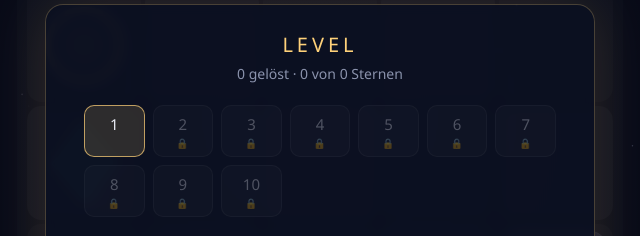
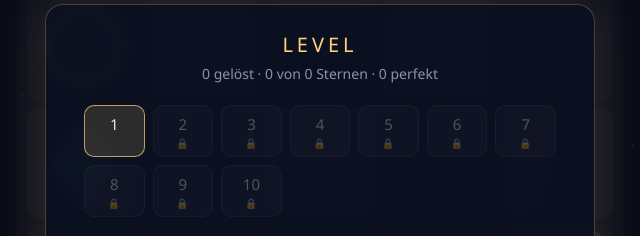
Before and after one commit to christophrus/lichtweg, a plain HTML site: page index.html in a window 1280 px wide. Both pictures are taken after a click on the button "Levelübersicht (L)". Shown: the part 246-482 px from the top of the page, 320-960 px from the left. Drawn offline with Linux system fonts and the light colour scheme; animation ran at ten frames a second.

Commit message:
v12: kleine Statistik in der Levelübersicht
Perfekte Level, gelöste und perfekte Tagesrätsel, längste Serie und
gelöste Zufallslevel. Alles aus dem localStorage, ohne Server.

Co-Authored-By: Claude Opus 5.5 <noreply@anthropic.com>

```diff
--- a/index.html
+++ b/index.html
@@ -697,6 +697,7 @@ function onWin() {
     $("winTitle").textContent = "Licht gefunden";
     text = moves <= L.par ? `${moves} Züge – perfekt.` : `${moves} Züge · Ziel war ${L.par}.`;
     $("share").hidden = false; $("share").textContent = "Link teilen";
+    if (mode === "seed") { save.randomSolved = (save.randomSolved || 0) + 1; persist(); }
     $("go").textContent = mode === "seed" ? "Noch ein Zufallslevel" : customFromEditor ? "Zum Editor" : "Zu den Leveln";
   } else {
     let r = save.daily.results[L.day];
@@ -1187,10 +1188,24 @@ function openLevels() {
     b.onclick = () => { closeLevels(); loadLevel(n); };
     g.append(b);
   }
-  $("levelsInfo").textContent = `${save.unlocked - 1} gelöst · ${sum} von ${(save.unlocked - 1) * 3} Sternen`;
+  const perfect = Object.values(save.stars).filter(v => v === 3).length, ds = dailyStats(), extra = [];
+  if (ds.solved) extra.push(`Tagesrätsel: ${ds.solved} gelöst, ${ds.perfect} perfekt, längste Serie ${ds.best} ${ds.best === 1 ? "Tag" : "Tage"}`);
+  if (save.randomSolved) extra.push(`Zufallslevel: ${save.randomSolved} gelöst`);
+  $("levelsInfo").innerHTML = `${save.unlocked - 1} gelöst · ${sum} von ${(save.unlocked - 1) * 3} Sternen · ${perfect} perfekt`
+    + extra.map(t => `<small>${t}</small>`).join("");
   $("levels").classList.add("show");
   const cur = g.querySelector(".cur") || g.querySelectorAll("button:not(:disabled)")[save.unlocked - 1];
   if (cur) { cur.scrollIntoView({ block: "nearest" }); cur.focus({ preventScroll: true }); }
+}
+// Kleine Statistik, nur aus dem, was ohnehin im Browser liegt
+function dailyStats() {
+  const keys = Object.keys(save.daily.results).sort();
+  let best = 0, run = 0, prev = null;
+  for (const k of keys) {
+    run = prev && dayKey(shiftDay(prev, 1)) === k ? run + 1 : 1; best = Math.max(best, run);
+    const [y, m, d] = k.split("-").map(Number); prev = { y, m, d };
+  }
+  return { solved: keys.length, best, perfect: keys.filter(k => save.daily.results[k].stars === 3).length };
 }
 function closeLevels() { $("levels").classList.remove("show"); }
 
```
Also changed, not shown: 2 other files.
